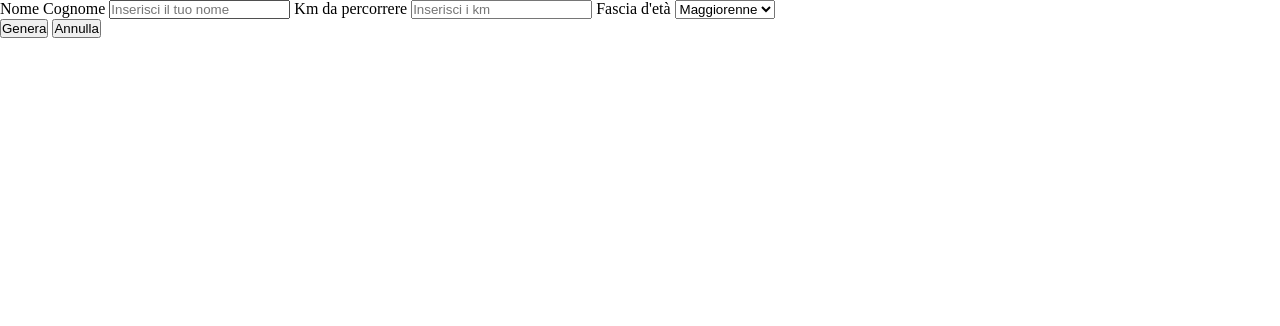
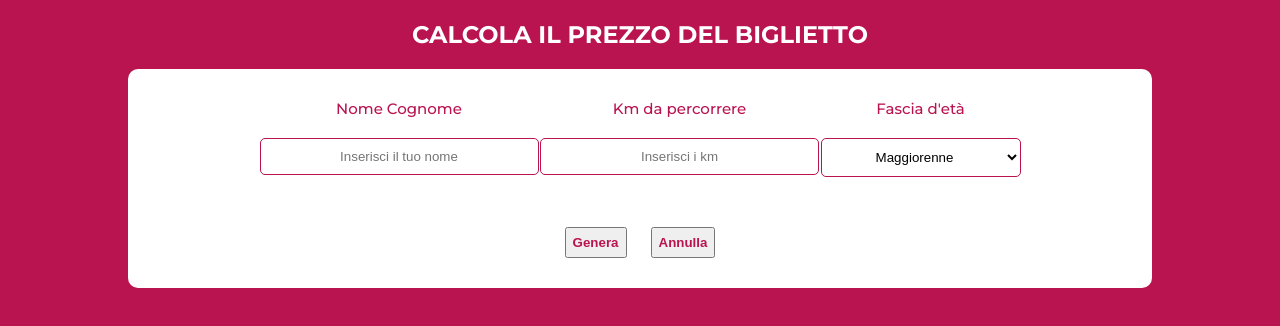
Before and after one commit to DavideBernardini/js-biglietto-treno-form, a plain HTML site: page index.html in a window 1280 px wide. Drawn offline with Linux system fonts and the light colour scheme.

Commit message:
Aggiunto stile form

```diff
--- a/css/style.css
+++ b/css/style.css
@@ -2,6 +2,82 @@
     margin: 0;
     padding: 0;
     box-sizing: border-box;
+}
+
+/* font */
+body {
+    font-family: 'Montserrat', sans-serif;
+}
+
+/* container */
+.container {
+    height: 100vh;
+    background-color: #b91450;
+    padding-top: 20px;
+}
+
+.title {
+    text-align: center;
+    color: #fff;
+}
+
+/* form */
+.form-biglietto {
+    background-color: #fff;
+    text-align: center;
+    width: 80%;
+    margin: 20px auto;
+    padding: 30px 130px;
+    border-radius: 10px;
+    color: #b91450;
+    font-size: 15px;
+    font-weight: 500;
+}
+.form-biglietto-campi {
+    display: flex;
+    justify-content: space-evenly;
+}
+.col {
+    display: inline-block;
+}
+.form-biglietto label {
+    display: block;
+    margin-bottom: 20px;
+}
+.form-biglietto input, .form-biglietto select {
+    padding: 10px 50px;
+    text-align: center;
+    background-color: #fff;
+    border-radius: 5px;
+    border: 1px solid #b91450;
+}
+.form-biglietto input:focus-visible, .form-biglietto select:focus-visible {
+    outline: 2px solid #b91450;o
+}
+/* togliere freccie input number */
+input::-webkit-outer-spin-button,
+input::-webkit-inner-spin-button {
+  -webkit-appearance: none;
+  margin: 0;
+}
+input[type=number] {
+  -moz-appearance: textfield;
+}
+
+.form-biglietto-buttons {
+    margin-top: 50px;
+}
+#genera {
+    margin-right: 20px;
+}
+.btn {
+    padding: 6px;
+    font-weight: 600;
+    color: #b91450;
+}
+.btn:active {
+    border: 2px solid #f2a15a;
+    border-radius: 4px;
 }
 
 /* biglietto */
--- a/index.html
+++ b/index.html
@@ -5,18 +5,28 @@
         <meta http-equiv="X-UA-Compatible" content="IE=edge">
         <meta name="viewport" content="width=device-width, initial-scale=1.0">
         <link rel="stylesheet" href="css/style.css">
+        <!-- google font -->
+        <link rel="preconnect" href="https://fonts.googleapis.com">
+        <link rel="preconnect" href="https://fonts.gstatic.com" crossorigin>
+        <link href="https://fonts.googleapis.com/css2?family=Montserrat:wght@300;400;500;600;700&display=swap" rel="stylesheet">
+        <!-- /google font -->
         <title>Biglietto treno</title>
     </head>
     <body>
         <div class="container">
+            <h2 class="title">CALCOLA IL PREZZO DEL BIGLIETTO</h2>
             <!-- form biglietto -->
             <div class="form-biglietto">
                 <div class="form-biglietto-campi">
+                    <div class="col">
                         <label for="nome">Nome Cognome</label>
                         <input type="text" name="nome" id="nome" placeholder="Inserisci il tuo nome">
+                    </div>
+                    <div class="col">
                         <label for="km">Km da percorrere</label>
                         <input type="number" name="km" id="km" placeholder="Inserisci i km">
-
+                    </div>
+                    <div class="col">
                         <label for="fascia-età">Fascia d'età</label>
                         <select name="fascia-età" id="fascia-età">
                             <option value="maggiorenne">Maggiorenne</option>
@@ -24,9 +34,10 @@
                             <option value="over">Over 65</option>
                         </select>
                     </div>
+                </div>
                 <div class="form-biglietto-buttons">
-                    <button id="genera">Genera</button>
-                    <button id="annulla">Annulla</button>
+                    <button class="btn" id="genera">Genera</button>
+                    <button class="btn" id="annulla">Annulla</button>
                 </div>
             </div>
             <!-- /form biglietto -->
--- a/js/script.js
+++ b/js/script.js
@@ -26,13 +26,12 @@ btnGenera.addEventListener('click',
         var offerta = "Biglietto standard";
         if ( fasciaEtà == "minorenne" ) {
             prezzo -= prezzo * 0.2;
-            offerta = "Sconto Young";
+            offerta = "Sconto Minorenne";
         } else if (fasciaEtà == "over") {
             prezzo -= prezzo * 0.4;
             offerta = "Sconto Silver";
         }
-        // Inserisco i dati nell'html se sono validi
-
+        // Inserisco i dati nell'html se sono validi;
         if ( nome == "" || !(isNaN(nome)) ) {
             alert("Inserisci un nome e un cognome validi.")
         } else if ( km == "" || isNaN(km) ) {
```
Lines whose indentation alone changed are shown as unchanged.
